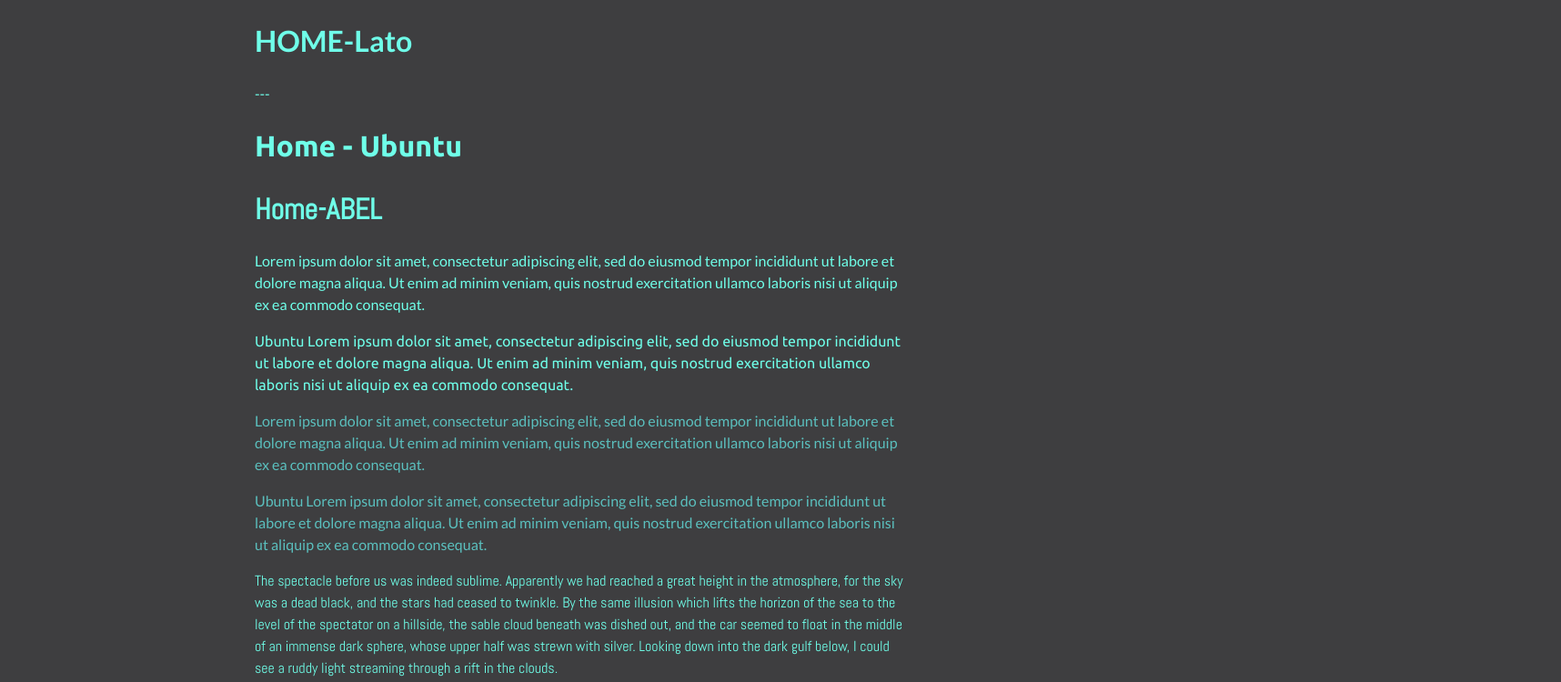
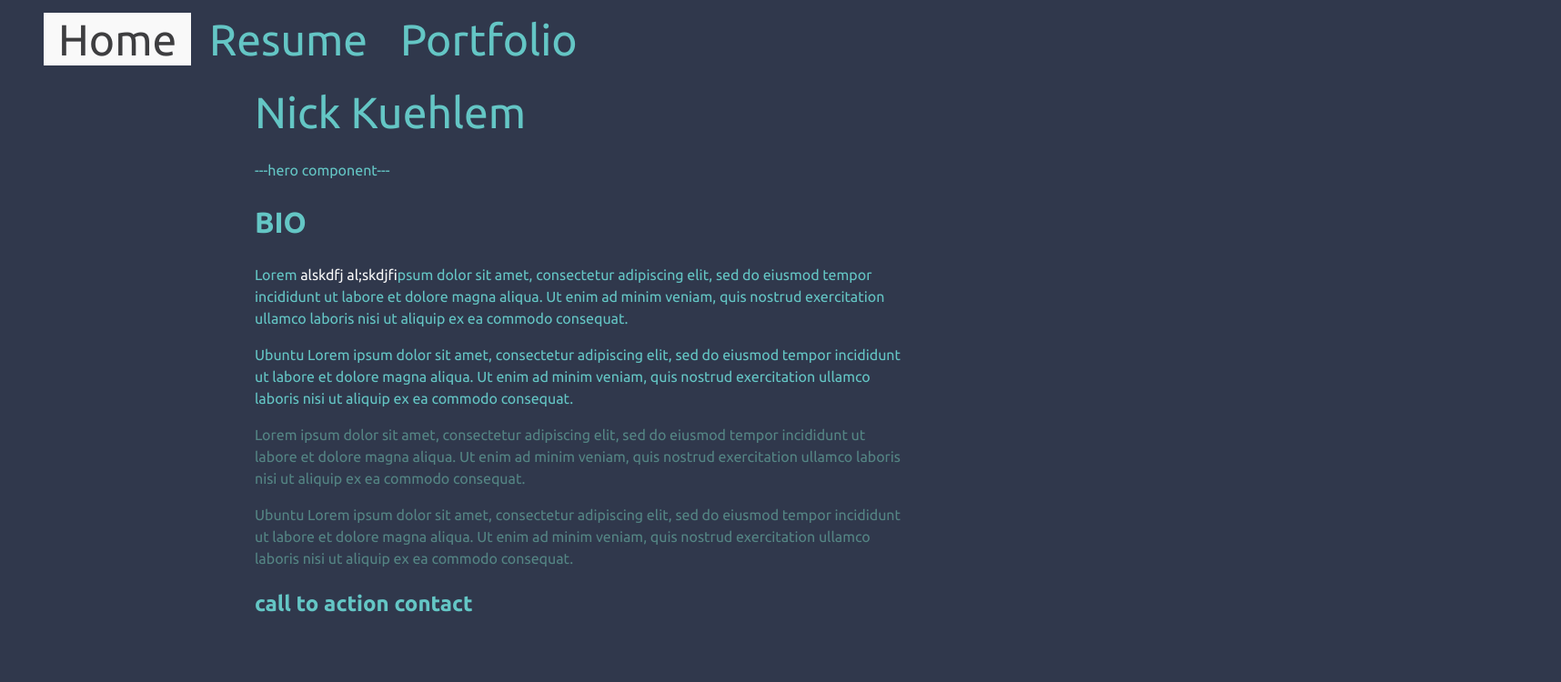
Before and after one commit to nkuehlem/portfolio, a plain HTML site: page index.html in a window 1280 px wide. Shown: the top 750 px of the page at 91% size, 1716 px wide, since content can reach past the window. Drawn offline with Linux system fonts and the light colour scheme.

Commit message:
changes bg, color, single font

```diff
--- a/index.html
+++ b/index.html
@@ -7,29 +7,45 @@
     <meta name="author" content="Nick Kuehlem">
     <meta name="description" content="Nick Kuehlem Portfolio">
     <link href="style.css" rel="stylesheet">
-    <link href="https://fonts.googleapis.com/css?family=Lato:400,700|Ubuntu:400,700|Abel&display=swap" rel="stylesheet">
+    <link href="https://fonts.googleapis.com/css?family=Ubuntu:400,400i,700&display=swap" rel="stylesheet">
 	<title>Nick Kuehlem</title>
 </head>
 
 <body>
+    <header>
+        <!-- <nav role="navigation">
+            <div id="menuToggle">
+            <input type="checkbox" />
+            <span></span>
+            <span></span>
+            <span></span>
+            <ul id="menu">
+                <a href="index.html"><li>Home</li></a>
+                <a href="resume.html"><li>Resume</li></a>
+                <a href="potfolio.html"><li>Portfolio</li></a>
+            </ul>
+            </div>
+        </nav> -->
+        <nav>
+            <ul>
+                <li><a href="index.html" class="active">Home</a></li>
+                <li><a href="resume.html">Resume</a></li>
+                <li><a href="potfolio.html">Portfolio</a></li>
+            </ul>
+        </nav>
+    </header>
+    <main>
+        <div class="logo">Nick Kuehlem</div>
+        <p>---hero component---</p>
+        <h1>BIO</h1>
 
-    <main>
-        <h1>HOME-Lato</h1>
-        <p>---</p>
-        <h1 class="ubuntu">Home - Ubuntu</h1>
-        <h1 class="abel">Home-ABEL</h1>
-        <p>Lorem ipsum dolor sit amet, consectetur adipiscing elit, sed do eiusmod tempor incididunt ut labore et dolore magna aliqua. Ut enim ad minim veniam, quis nostrud exercitation ullamco laboris nisi ut aliquip ex ea commodo consequat. </p>
-        <p class="ubuntu"> Ubuntu Lorem ipsum dolor sit amet, consectetur adipiscing elit, sed do eiusmod tempor incididunt ut labore et dolore magna aliqua. Ut enim ad minim veniam, quis nostrud exercitation ullamco laboris nisi ut aliquip ex ea commodo consequat. </p>
+        <p>Lorem <a href="">alskdfj al;skdjf</a>ipsum dolor sit amet, consectetur adipiscing elit, sed do eiusmod tempor incididunt ut labore et dolore magna aliqua. Ut enim ad minim veniam, quis nostrud exercitation ullamco laboris nisi ut aliquip ex ea commodo consequat. </p>
+        <p> Ubuntu Lorem ipsum dolor sit amet, consectetur adipiscing elit, sed do eiusmod tempor incididunt ut labore et dolore magna aliqua. Ut enim ad minim veniam, quis nostrud exercitation ullamco laboris nisi ut aliquip ex ea commodo consequat. </p>
 
         <p class="color-secondary">Lorem ipsum dolor sit amet, consectetur adipiscing elit, sed do eiusmod tempor incididunt ut labore et dolore magna aliqua. Ut enim ad minim veniam, quis nostrud exercitation ullamco laboris nisi ut aliquip ex ea commodo consequat. </p>
         <p class="ubuntu, color-secondary">Ubuntu Lorem ipsum dolor sit amet, consectetur adipiscing elit, sed do eiusmod tempor incididunt ut labore et dolore magna aliqua. Ut enim ad minim veniam, quis nostrud exercitation ullamco laboris nisi ut aliquip ex ea commodo consequat. </p>
+        <h2>call to action contact</h2>
 
-        <p class="color-secondary, abel">The spectacle before us was indeed sublime.
-            Apparently we had reached a great height in the atmosphere, for the sky was a dead black, and the stars had ceased to twinkle. By the same illusion which lifts the horizon of the sea to the level of the spectator on a hillside, the sable cloud beneath was dished out, and the car seemed to float in the middle of an immense dark sphere, whose upper half was strewn with silver. Looking down into the dark gulf below, I could see a ruddy light streaming through a rift in the clouds.</p>
-        <a href="https://coolors.co/0b132b-1c2541-3a506b-5bc0be-6fffe9-050609-f9f9f9-e1e1e1">the coolors
-        <img src="images/coolors.JPG" alt="palette">
-        </a>
-        <div class="box">Box</div>
 
     </main>
 
--- a/style.css
+++ b/style.css
@@ -5,25 +5,29 @@ html{
 /*************************************
 colors
 *************************************/
-    --color-primary: #6fffe9;
-    --color-secondary: #5bc0be;
+    --color-primary: #64C6C5;
+    --color-secondary: #548584;
+    --color-splash: #daa520;
+    --color-blue-dark:#30384c;
     --color-black: #050609;
     --color-white: #f9f9f9;
-/*************************************
-text color
-*************************************/
 
 /*************************************
 gray color
 *************************************/
-    --color-gray-lighter1: #E1E1E1;
-    --color-gray: #3e3e40;
+    --color-gray-1: #D8D8D9;
+    --color-gray-1: #B1B2B3;
+    --color-gray-2: #8B8B8C;
+    --color-gray-3: #646566;
+    --color-gray-4: #3e3e40;
+    --color-gray-5: #323234;
+    --color-gray-6: #252527;
+
 /*************************************
 fonts
 *************************************/
---font-lato: 'Lato' , sans-serif;
+
 --font-ubuntu: 'Ubuntu' , sans-serif;
---font-abel:'Abel', sans-serif;
 
 }
 
@@ -31,20 +35,8 @@ fonts
 Typography
 *************************************/
 body {
-    font-family: var(--font-lato);
     color: var(--color-primary);
-}
-
-.lato {
-    font-family: var(--font-lato);
-}
-
-.ubuntu {
     font-family: var(--font-ubuntu);
-}
-
-.abel {
-    font-family: var(--font-abel);
 }
 
 .color-secondary {
@@ -54,7 +46,7 @@ body {
 Main layout
 *************************************/
 body {
-    background-color: var(--color-gray);
+    background-color: var(--color-blue-dark);
 }
 
 main {
@@ -62,22 +54,93 @@ main {
     margin: auto;
     max-width: 45rem;
 }
-.box {
-    color: var(--color-secondary);
-    background-color: var(--color-white);
-}
+
+
+
 /*************************************
 links
 *************************************/
+a, a:visited {
+	color: var(--color-white);
+	text-decoration: none;
+}
+
+a:hover {
+    color: var(--color-white);
+    text-decoration: underline;
+}
+
+a:focus {
+    outline: none;
+    color: var(--color-gray-2);
+}
+
+a:active {
+	color: var(--color-secondary);
+}
 
 /*************************************
 navigation
 *************************************/
+nav li {
+    list-style-type: none;
+    text-decoration: none;
+}
+nav a, nav a:visited {
+    color: var(--color-primary);
+    padding: 2px 1rem;
+	text-decoration: none;
+}
+
+nav a:hover {
+    color: var(--color-white);
+    text-decoration: none;
+}
+
+nav a:focus {
+	color: var(--color-gray-2);
+}
+
+nav a:active {
+	color: var(--color-splash);
+}
+
+nav .active {
+    background-color: var(--color-white);
+    color: var(--color-gray-4);
+}
+
+nav .active:hover {
+    color: var(--color-gray-6);
+}
+
+@media screen and ( min-width: 600px ) {
+    nav li {
+        display: inline-block;
+    }
+
+}
+
+@media screen and ( min-width: 900px ) {
+    nav li {
+        font-size: 3rem;
+    }
+
+}
+
+
 
 /*************************************
-hero banner
+hero banner & Logo
 *************************************/
-
+.logo {
+    font-size: 2rem;
+}
+@media screen and (min-width:318px) {
+    .logo {
+    font-size: 3rem;
+    }
+}
 /*************************************
 Buttons
 *************************************/
```
Also changed, not shown: potfolio.html (added, +48 -0 lines), project-1.html (added, +45 -0 lines), project-2.html (added, +45 -0 lines), resume.html (added, +50 -0 lines).
